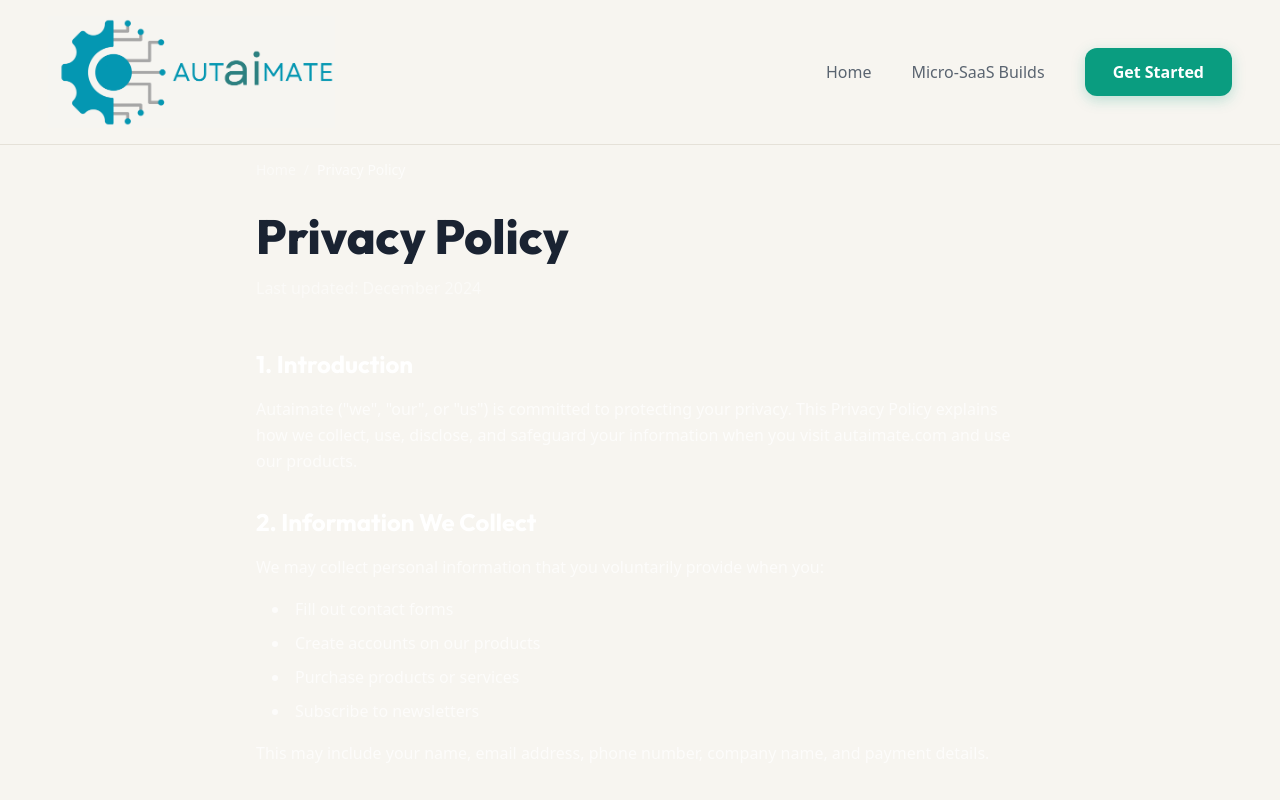
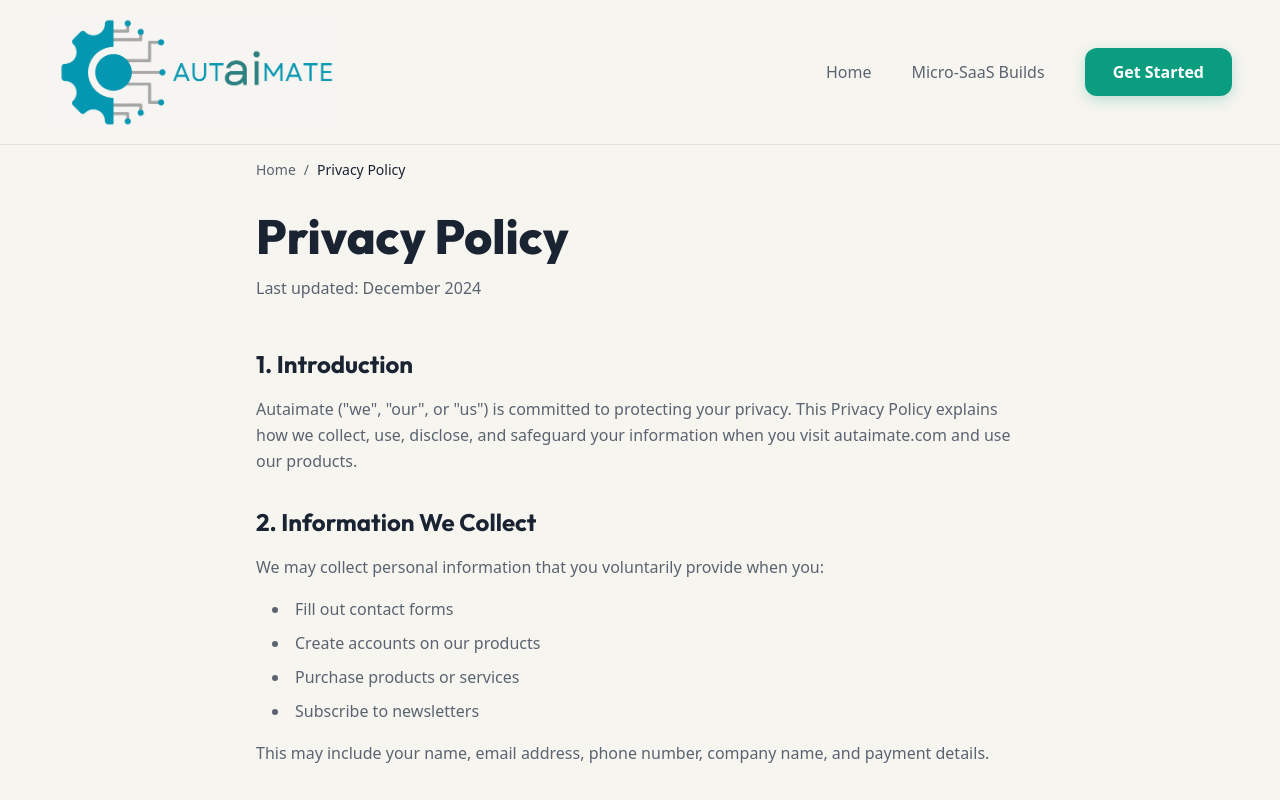
Before and after one commit to Agricog/autaimate, a React (Vite) app: page /privacy in a window 1280 px wide. Shown: the top 800 px of the page. Built offline with nearby package versions, Linux system fonts and the light colour scheme; a web font is replaced by a local one.

Commit message:
Update Privacy.tsx

```diff
--- a/src/pages/Privacy.tsx
+++ b/src/pages/Privacy.tsx
@@ -11,28 +11,27 @@ export default function Privacy() {
   return (
     <Layout>
       <div className="cosmic-bg" />
-      <div className="stars" />
       <section className="pt-32 lg:pt-40 pb-20 px-6 lg:px-12">
         <div className="max-w-3xl mx-auto">
           <nav className="mb-8">
-            <ol className="flex gap-2 text-sm text-white/50">
-              <li><Link to="/" className="hover:text-orange-500">Home</Link></li>
+            <ol className="flex gap-2 text-sm text-slate">
+              <li><Link to="/" className="hover:text-teal transition-colors">Home</Link></li>
               <li>/</li>
-              <li className="text-white/70">Privacy Policy</li>
+              <li className="text-ink">Privacy Policy</li>
             </ol>
           </nav>
 
-          <h1 className="font-display text-4xl lg:text-5xl font-extrabold mb-4">Privacy Policy</h1>
-          <p className="text-white/50 mb-12">Last updated: December 2024</p>
+          <h1 className="font-display text-4xl lg:text-5xl font-extrabold mb-4 text-ink">Privacy Policy</h1>
+          <p className="text-slate mb-12">Last updated: December 2024</p>
 
-          <div className="space-y-8 text-white/70 leading-relaxed">
+          <div className="space-y-8 text-slate leading-relaxed">
             <section>
-              <h2 className="font-display text-2xl font-bold text-white mb-4">1. Introduction</h2>
+              <h2 className="font-display text-2xl font-bold text-ink mb-4">1. Introduction</h2>
               <p>Autaimate ("we", "our", or "us") is committed to protecting your privacy. This Privacy Policy explains how we collect, use, disclose, and safeguard your information when you visit autaimate.com and use our products.</p>
             </section>
 
             <section>
-              <h2 className="font-display text-2xl font-bold text-white mb-4">2. Information We Collect</h2>
+              <h2 className="font-display text-2xl font-bold text-ink mb-4">2. Information We Collect</h2>
               <p className="mb-4">We may collect personal information that you voluntarily provide when you:</p>
               <ul className="list-disc list-inside space-y-2 ml-4">
                 <li>Fill out contact forms</li>
@@ -44,7 +43,7 @@ export default function Privacy() {
             </section>
 
             <section>
-              <h2 className="font-display text-2xl font-bold text-white mb-4">3. How We Use Your Information</h2>
+              <h2 className="font-display text-2xl font-bold text-ink mb-4">3. How We Use Your Information</h2>
               <p className="mb-4">We use the information we collect to:</p>
               <ul className="list-disc list-inside space-y-2 ml-4">
                 <li>Provide and maintain our services</li>
@@ -57,12 +56,12 @@ export default function Privacy() {
             </section>
 
             <section>
-              <h2 className="font-display text-2xl font-bold text-white mb-4">4. Data Sharing</h2>
+              <h2 className="font-display text-2xl font-bold text-ink mb-4">4. Data Sharing</h2>
               <p>We do not sell your personal information. We may share your data with trusted third-party service providers who assist us in operating our business, such as payment processors and hosting providers. These parties are obligated to keep your information confidential.</p>
             </section>
 
             <section>
-              <h2 className="font-display text-2xl font-bold text-white mb-4">5. Your Rights</h2>
+              <h2 className="font-display text-2xl font-bold text-ink mb-4">5. Your Rights</h2>
               <p className="mb-4">Under UK GDPR, you have the right to:</p>
               <ul className="list-disc list-inside space-y-2 ml-4">
                 <li>Access your personal data</li>
@@ -77,21 +76,21 @@ export default function Privacy() {
             </section>
 
             <section>
-              <h2 className="font-display text-2xl font-bold text-white mb-4">6. Cookies</h2>
+              <h2 className="font-display text-2xl font-bold text-ink mb-4">6. Cookies</h2>
               <p>We use essential cookies to ensure our website functions properly. We may also use analytics cookies to understand how visitors interact with our site. You can control cookie preferences through your browser settings.</p>
             </section>
 
             <section>
-              <h2 className="font-display text-2xl font-bold text-white mb-4">7. Data Security</h2>
+              <h2 className="font-display text-2xl font-bold text-ink mb-4">7. Data Security</h2>
               <p>We implement appropriate technical and organisational measures to protect your personal information against unauthorised access, alteration, disclosure, or destruction.</p>
             </section>
 
             <section>
-              <h2 className="font-display text-2xl font-bold text-white mb-4">8. Contact Us</h2>
+              <h2 className="font-display text-2xl font-bold text-ink mb-4">8. Contact Us</h2>
               <p>If you have questions about this Privacy Policy, please contact us at:</p>
               <p className="mt-4">
-                <strong className="text-white">Email:</strong> hello@autaimate.com<br />
-                <strong className="text-white">Location:</strong> United Kingdom
+                <strong className="text-ink">Email:</strong> hello@autaimate.com<br />
+                <strong className="text-ink">Location:</strong> United Kingdom
               </p>
             </section>
           </div>
```
